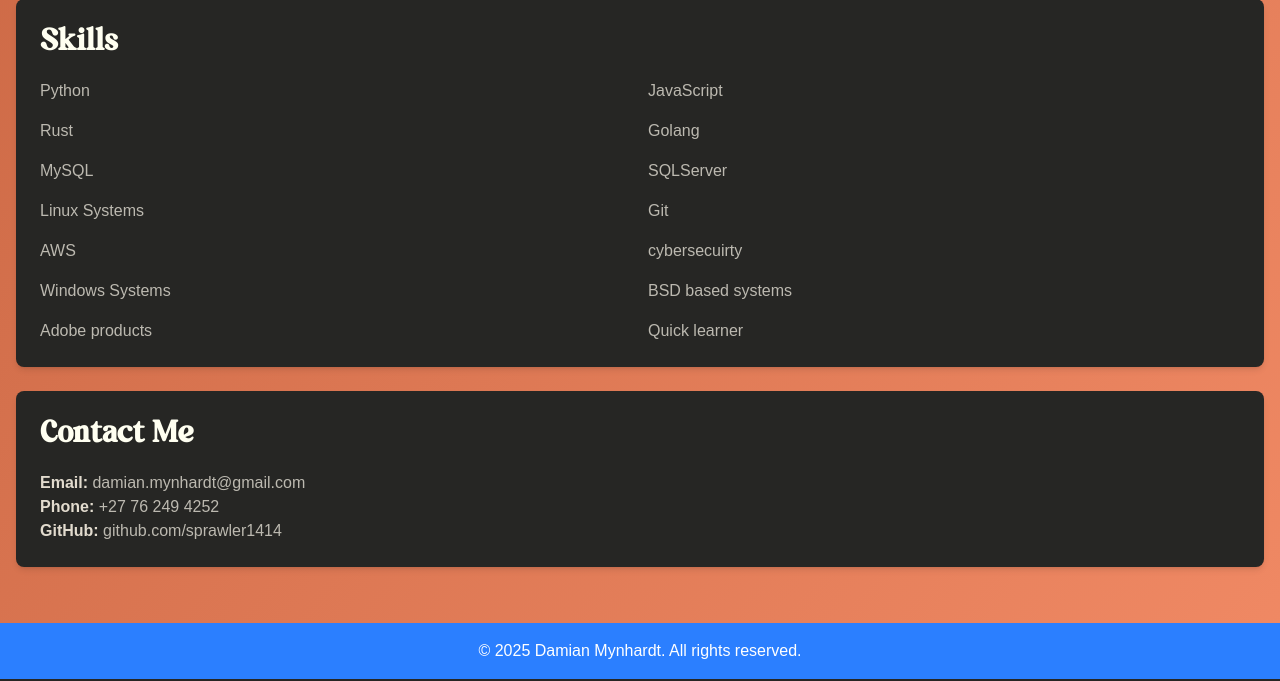
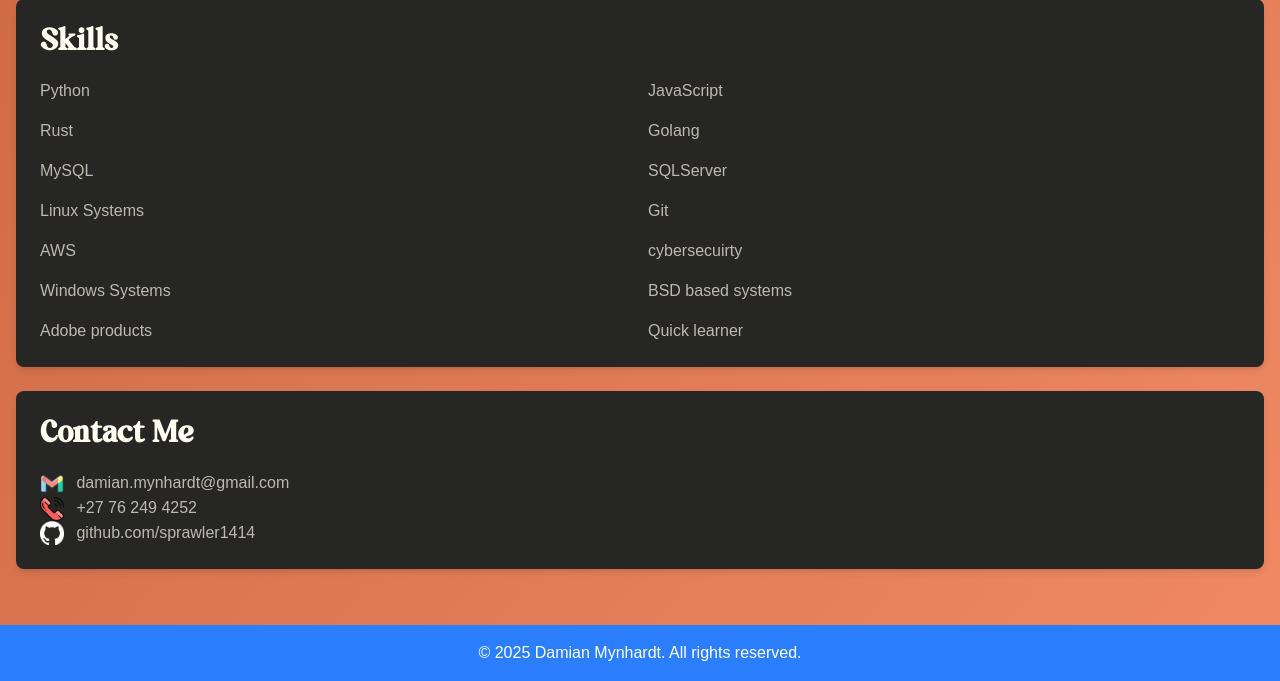
Before and after one commit to damianmyn/Damian-CV_web, a PHP site: page / in a window 1280 px wide. Shown: the part 1013-1694 px from the top of the page. Run offline with PHP 8.4, Linux system fonts and the light colour scheme.

Commit message:
added icons to contacts info

```diff
--- a/dmweb.css
+++ b/dmweb.css
@@ -30,8 +30,6 @@
     --text-lg--line-height: calc(1.75 / 1.125);
     --text-xl: 1.25rem;
     --text-xl--line-height: calc(1.75 / 1.25);
-    --text-2xl: 1.5rem;
-    --text-2xl--line-height: calc(2 / 1.5);
     --text-4xl: 2.25rem;
     --text-4xl--line-height: calc(2.5 / 2.25);
     --text-6xl: 3.75rem;
@@ -402,10 +400,6 @@
   }
   .text-left {
     text-align: left;
-  }
-  .text-4xl {
-    font-size: var(--text-4xl);
-    line-height: var(--tw-leading, var(--text-4xl--line-height));
   }
   .text-4xl {
     font-size: var(--text-4xl);
@@ -878,6 +872,12 @@ nav {
     grid-template-columns: repeat(2, minmax(0, 1fr)) !important;
   }
 }
+.contact-icon {
+  width: 24px;
+  height: 24px;
+  margin-right: 8px;
+  display: inline-block;
+}
 @property --tw-divide-y-reverse {
   syntax: "*";
   inherits: false;
--- a/index.html
+++ b/index.html
@@ -107,11 +107,14 @@
             <section id="contact" class="bg-creamy p-6 rounded-lg shadow-md mb-6" style="color: oklch(97.74 0.02 97.52);">
                 <h2 class="text-4xl font-semibold mb-4">Contact Me</h2>
                 <p style="color: #bcb9b0;">
-                    <b style="color: #e2dbce;">Email:</b> damian.mynhardt@gmail.com
+                    <img src="ico/gmail.png" alt="Email Icon" class="contact-icon" style="vertical-align: middle;">
+                    <b style="color: #e2dbce;"></b> damian.mynhardt@gmail.com
                     <br>
-                    <b style="color: #e2dbce;">Phone:</b> +27 76 249 4252
+                    <img src="ico/telephone.png" alt="Phone Icon" class="contact-icon" style="vertical-align: middle;">
+                    <b style="color: #e2dbce;"></b> +27 76 249 4252
                     <br>
-                    <b style="color: #e2dbce;">GitHub:</b> <a href="https://github.com/sprawler1414" class="hover:underline">github.com/sprawler1414</a>
+                    <img src="ico/github-mark-white.png" alt="GitHub Icon" class="contact-icon" style="vertical-align: middle;">
+                    <b style="color: #e2dbce;"></b> <a href="https://github.com/sprawler1414" class="hover:underline">github.com/sprawler1414</a>
                 </p>
             </section>
 
```
Also changed, not shown: main.css (+7 -0 lines), ico/github-mark-white.png (added), ico/gmail.png (added), ico/telephone.png (added).
